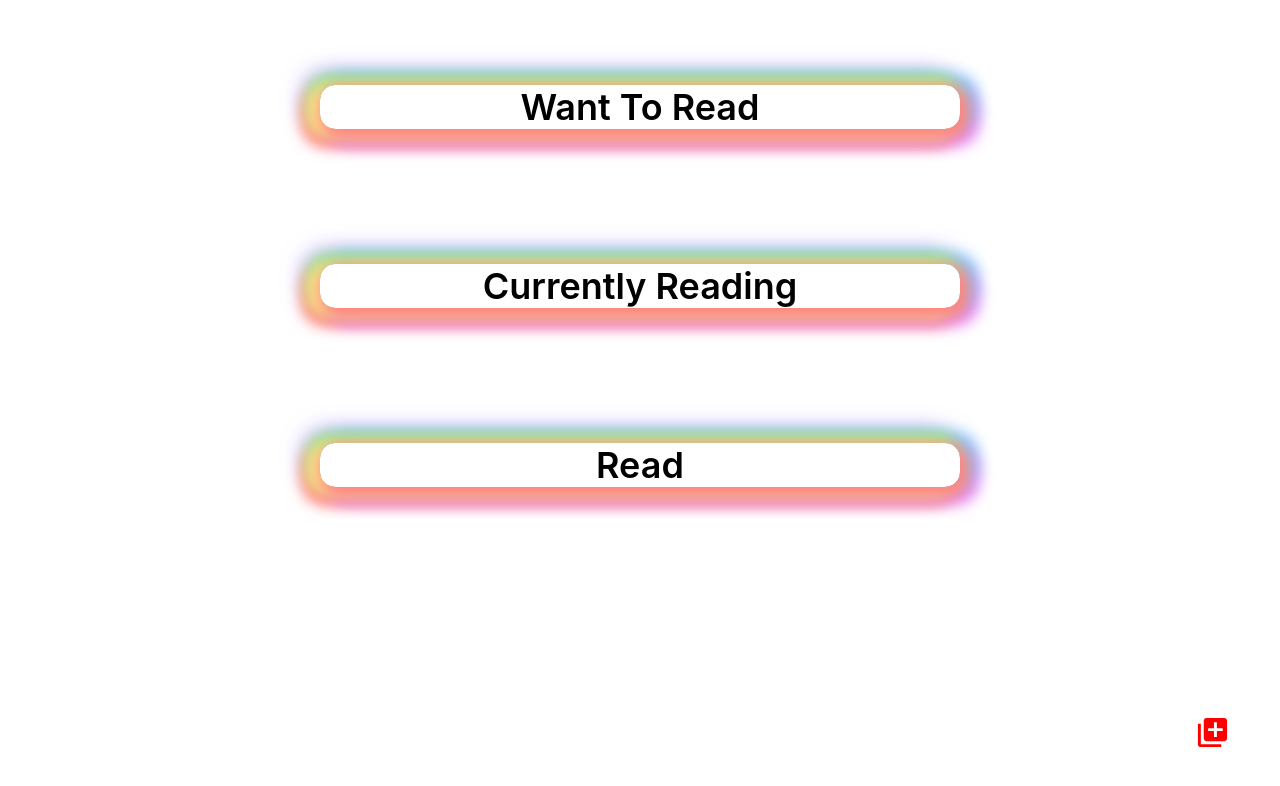
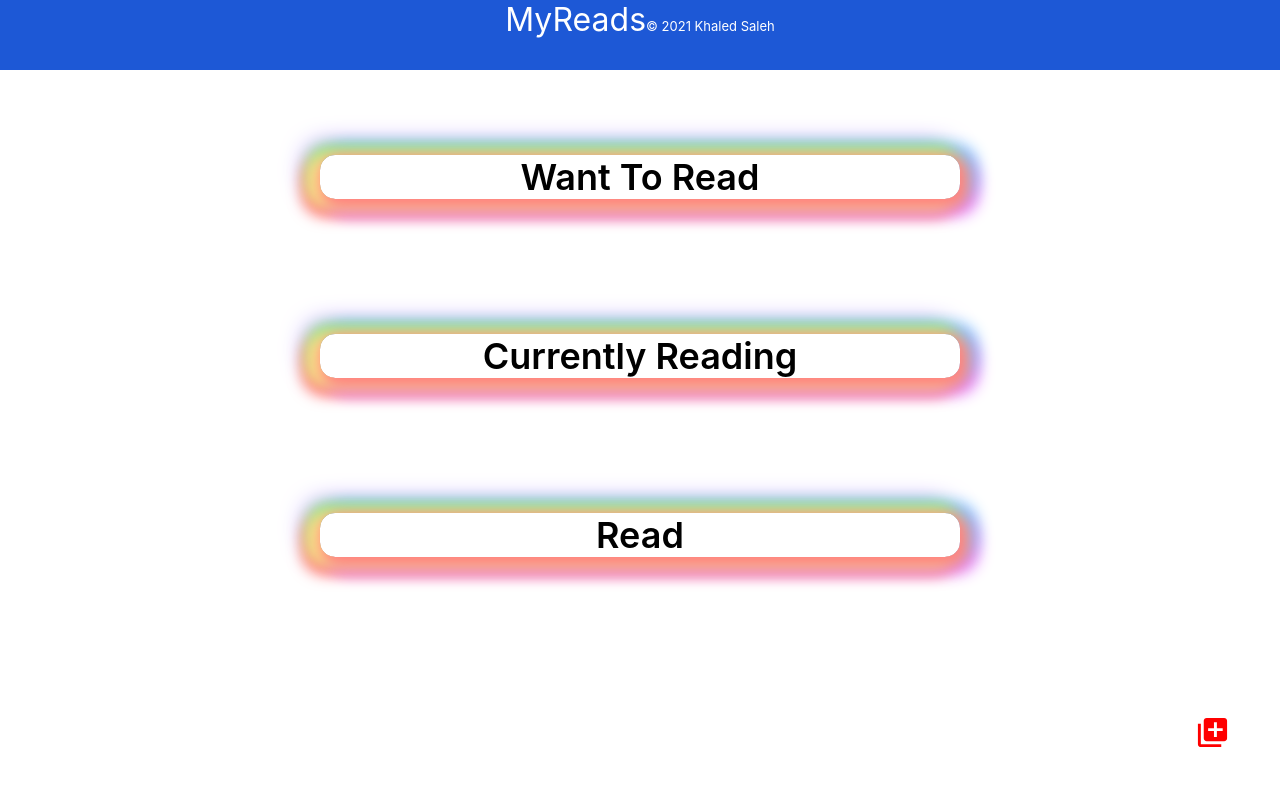
Before and after one commit to kmasaleh/udacity-reactnd-myreads, a React (Create React App) app: page / in a window 1280 px wide. Shown: the top 786 px of the page. Built offline with nearby package versions, Linux system fonts and the light colour scheme.

Commit message:
Delivery 1

```diff
--- a/src/App.css
+++ b/src/App.css
@@ -14,3 +14,16 @@
   font-size: 64;
   color: red;
 }
+
+header{
+  left: 0;
+  top:0;
+  height: 70px;
+  width: 100%;
+  background-color:rgb(29, 88, 214);
+  color: white;
+  font-size: 2em;
+}
+header span{
+  font-size: small;
+}
--- a/src/App.js
+++ b/src/App.js
@@ -81,9 +81,9 @@ openSearch =()=>{
 }
 
 drawShelves = ()=> {
-  var infoWanttoRead = { books :this.getWanttoReadBooks(),title:"Want To Read", refresh:this.refreshViews} ;
-  var infoCurentlyReading = { books :this.getReadingBooks(),title:"Currently Reading", refresh:this.refreshViews}
-  var infoRead = { books :this.getReadBooks(),title:"Read", refresh:this.refreshViews}
+  const infoWanttoRead = { books :this.getWanttoReadBooks(),title:"Want To Read", refresh:this.refreshViews} ;
+  const infoCurentlyReading = { books :this.getReadingBooks(),title:"Currently Reading", refresh:this.refreshViews}
+  const infoRead = { books :this.getReadBooks(),title:"Read", refresh:this.refreshViews}
   return (
     <div>
       <BookShelfComponent  info={infoWanttoRead}/>
@@ -93,12 +93,17 @@ drawShelves = ()=> {
   );
 }
   render(){
-    var infoWanttoRead = { books :this.getWanttoReadBooks(),title:"Want To Read", refresh:this.refreshViews} ;
-    var infoCurentlyReading = { books :this.getReadingBooks(),title:"Currently Reading", refresh:this.refreshViews}
-    var infoRead = { books :this.getReadBooks(),title:"Read", refresh:this.refreshViews}
+    const infoWanttoRead = { books :this.getWanttoReadBooks(),title:"Want To Read", refresh:this.refreshViews} ;
+    const infoCurentlyReading = { books :this.getReadingBooks(),title:"Currently Reading", refresh:this.refreshViews}
+    const infoRead = { books :this.getReadBooks(),title:"Read", refresh:this.refreshViews}
 
     return (
       <div className="App">
+
+        <header>
+            MyReads
+          <span>&copy; 2021 Khaled Saleh</span>
+        </header>
           { this.state.searchOpened &&
             (<SearchComponent search={this.applySearch} close={this.closeSearch} searchResults={this.searchResultBooks}></SearchComponent>)
           }
```
